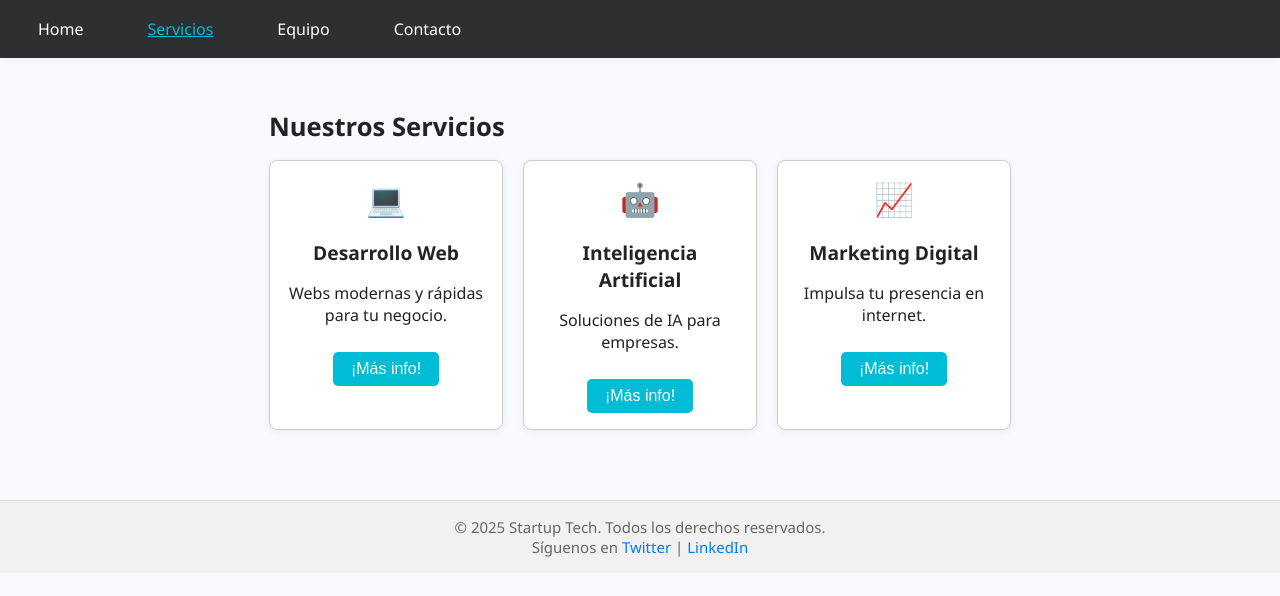
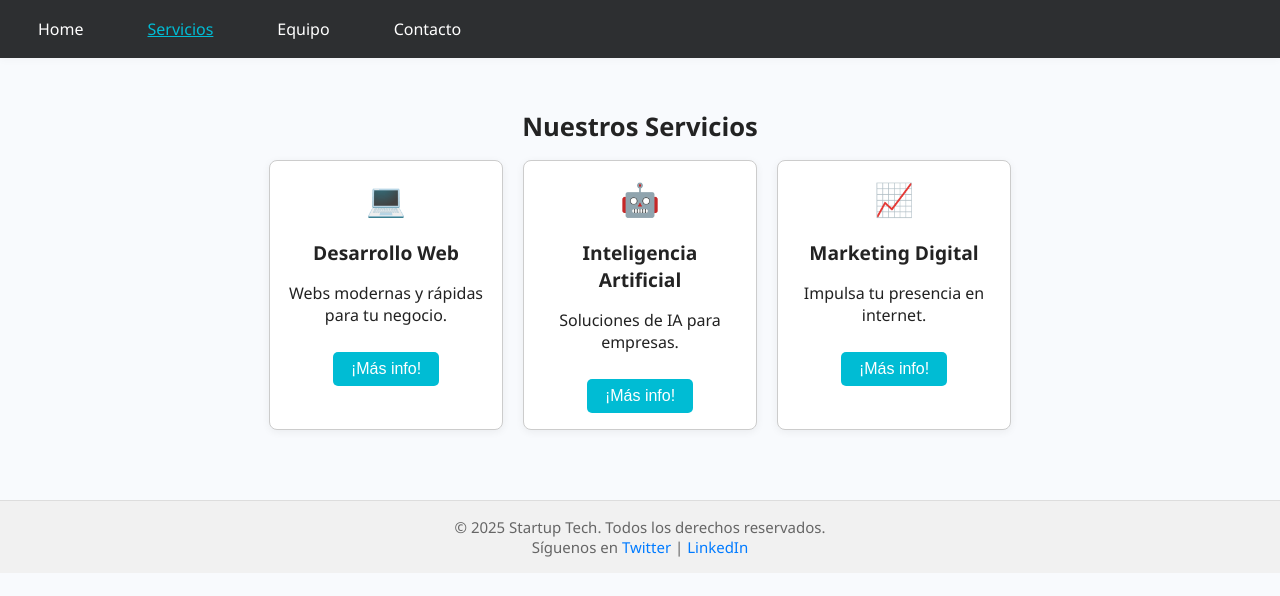
Before and after one commit to aliciadev-17/frameworks_2, an Angular app: page /servicios in a window 1280 px wide. Shown: the top 596 px of the page. Built offline with nearby package versions, Linux system fonts and the light colour scheme.

Commit message:
Update servicios.component.html

```diff
--- a/src/app/pages/servicios/servicios.component.html
+++ b/src/app/pages/servicios/servicios.component.html
@@ -1,4 +1,4 @@
-<h2>Nuestros Servicios</h2>
+<h2 style="text-align: center; width: 100%;">Nuestros Servicios</h2>
 <div style="display: flex; gap: 20px;">
   <div class= "card" *ngFor="let servicio of servicios" style="border: 1px solid #ccc; border-radius: 8px; padding: 16px; width: 200px;">
     <div style="font-size: 2rem;">{{ servicio.icono }}</div>
```
